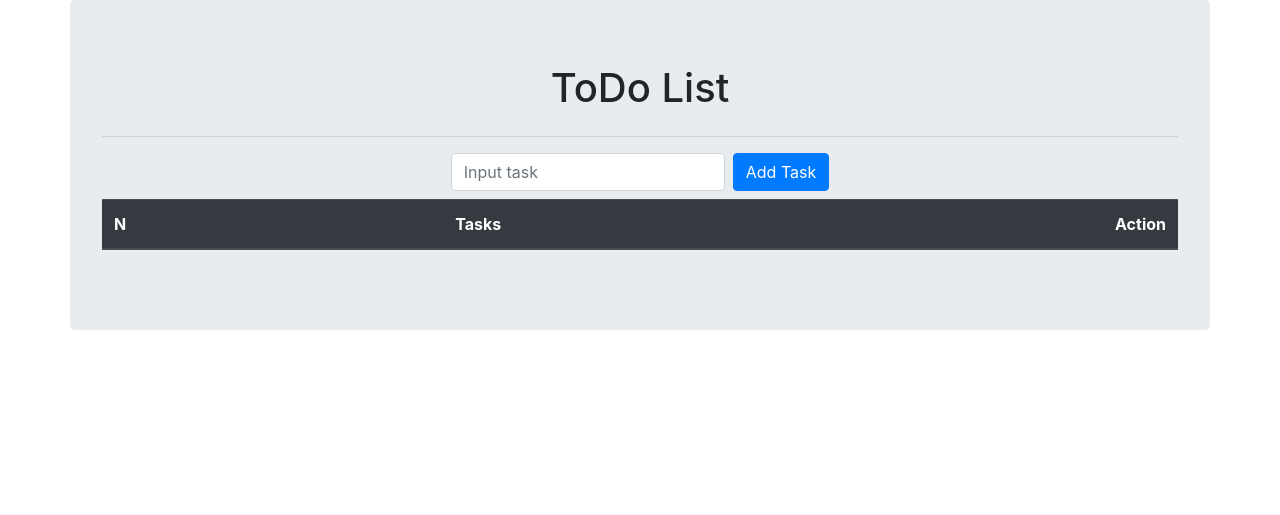
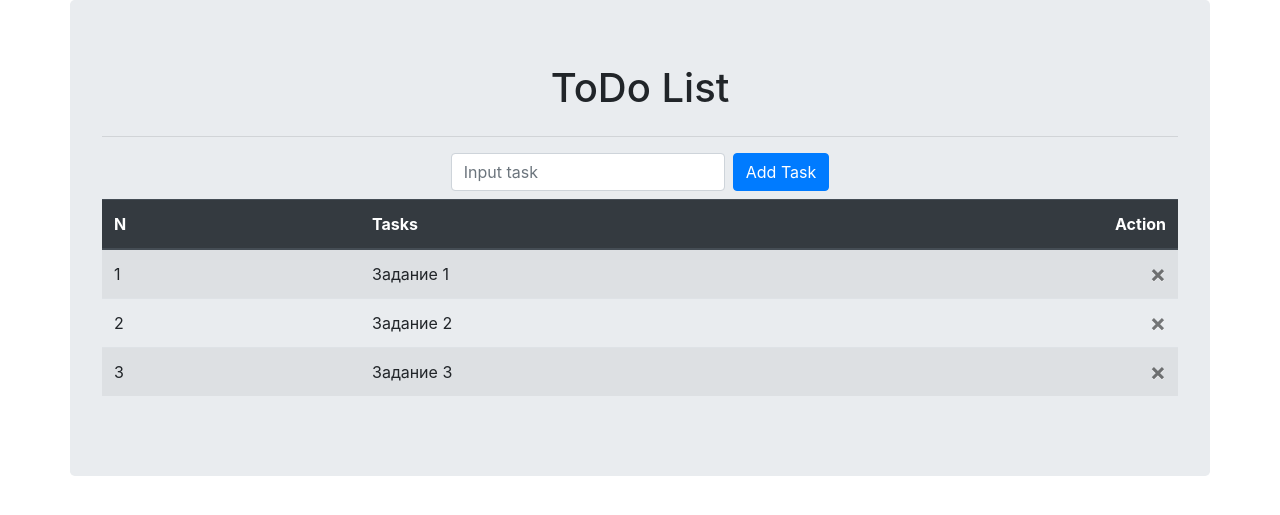
Before and after one commit to Paw-Tiger/todo, a PHP site: page / in a window 1280 px wide. Shown: the top 515 px of the page. Run offline with PHP 8.4, Linux system fonts and the light colour scheme; data that the repository does not hold is empty.

Commit message:
start commit

```diff
--- a/index.php
+++ b/index.php
@@ -29,9 +29,6 @@ require_once './lib.php';
     <div class="container h-100">
         <div class="row h-100 justify-content-center align-items-center">
             <form method="post" action="index.php" class="form-inline">
-                <?php if (isset($errors)) { ?>
-                    <p><?php echo $errors; ?></p>
-                <?php } ?>
                 <input type="text" name="task" class="form-control mb-2 mr-sm-2" id="inlineFormInputName2"
                        placeholder="Input task">
                 <button type="submit" name="submit" id="add_btn" class="btn btn-primary mb-2">Add Task</button>
@@ -49,17 +46,28 @@ require_once './lib.php';
         </thead>
 
         <tbody>
-        <?php $i = 1;
-        while ($row = mysqli_fetch_array($tasks)) { ?>
+
             <tr>
-                <td> <?php echo $i; ?> </td>
-                <td class="task">  <?php echo $row['task']; ?> </td>
+                <td> 1 </td>
+                <td class="task">  Задание 1 </td>
                 <td class="delete">
-                    <a href="index.php?del_task=<?php echo $row['id'] ?>" class="close" aria-label="Delete"> <span aria-hidden="true">&times;</span></a>
+                    <a href="index.php?del_task=" class="close" aria-label="Delete"> <span aria-hidden="true">&times;</span></a>
                 </td>
             </tr>
-            <?php $i++;
-        } ?>
+            <tr>
+                <td> 2 </td>
+                <td class="task">  Задание 2 </td>
+                <td class="delete">
+                    <a href="index.php?del_task=" class="close" aria-label="Delete"> <span aria-hidden="true">&times;</span></a>
+                </td>
+            </tr>
+            <tr>
+                <td> 3 </td>
+                <td class="task">  Задание 3 </td>
+                <td class="delete">
+                    <a href="index.php?del_task=" class="close" aria-label="Delete"> <span aria-hidden="true">&times;</span></a>
+                </td>
+            </tr>
         </tbody>
     </table>
 </div>
--- a/lib.php
+++ b/lib.php
@@ -1,29 +1 @@
 <?php
-
-
-$errors = "";
-
-
-// insert a quote if submit button is clicked
-if (isset($_POST['submit'])) {
-
-    if (empty($_POST['task'])) {
-        $errors = "You must fill in the task";
-    }else{
-        $task = $_POST['task'];
-        $query = "INSERT INTO tasks (task) VALUES ('$task')";
-        mysqli_query($db, $query);
-        header('location: index.php');
-    }
-}
-
-// delete task
-if (isset($_GET['del_task'])) {
-    $id = $_GET['del_task'];
-
-    mysqli_query($db, "DELETE FROM tasks WHERE id=".$id);
-    header('location: index.php');
-}
-
-// select all tasks if page is visited or refreshed
-$tasks = mysqli_query($db, "SELECT * FROM tasks");
```
Also changed, not shown: todo.sql (deleted, +0 -55 lines).
